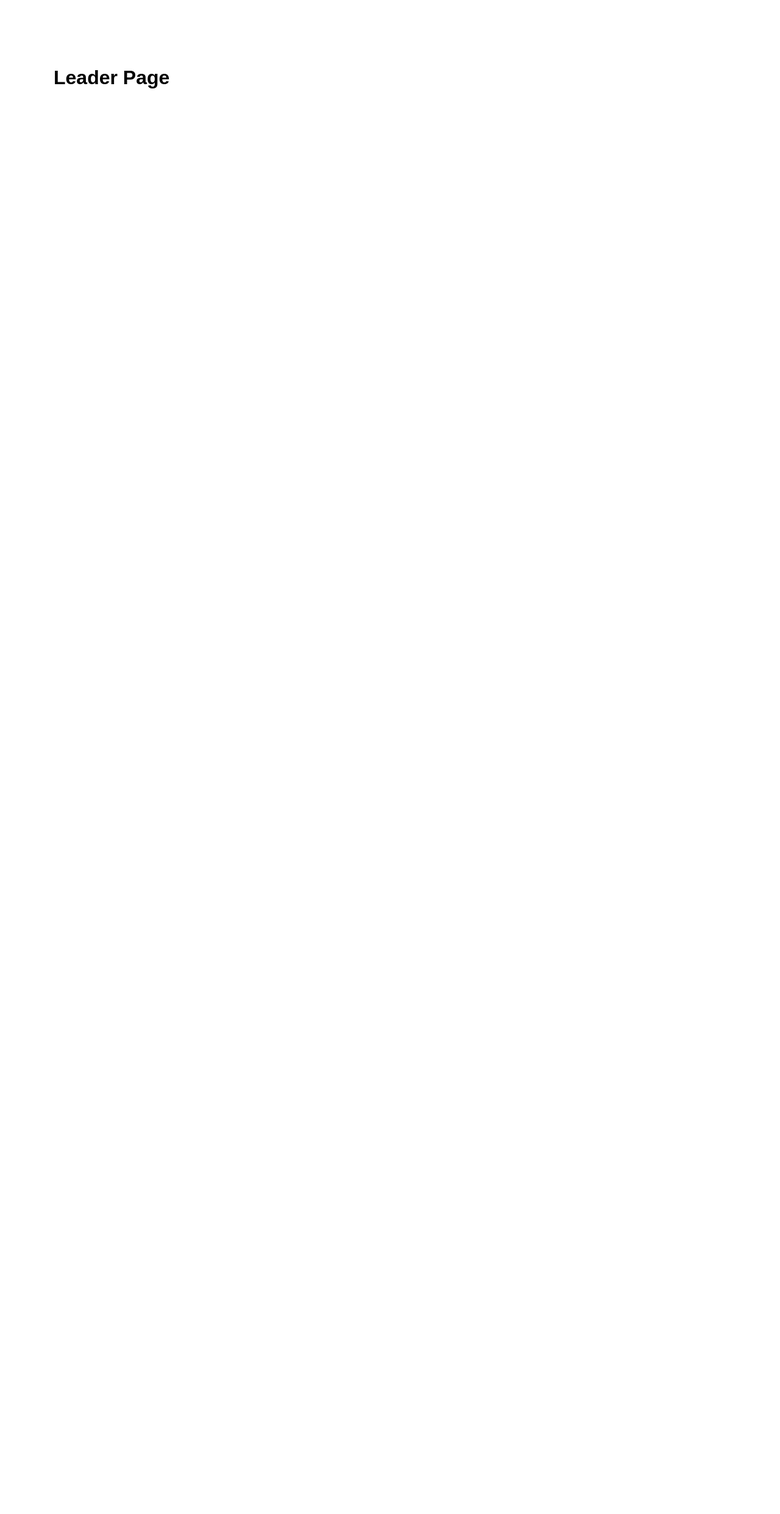
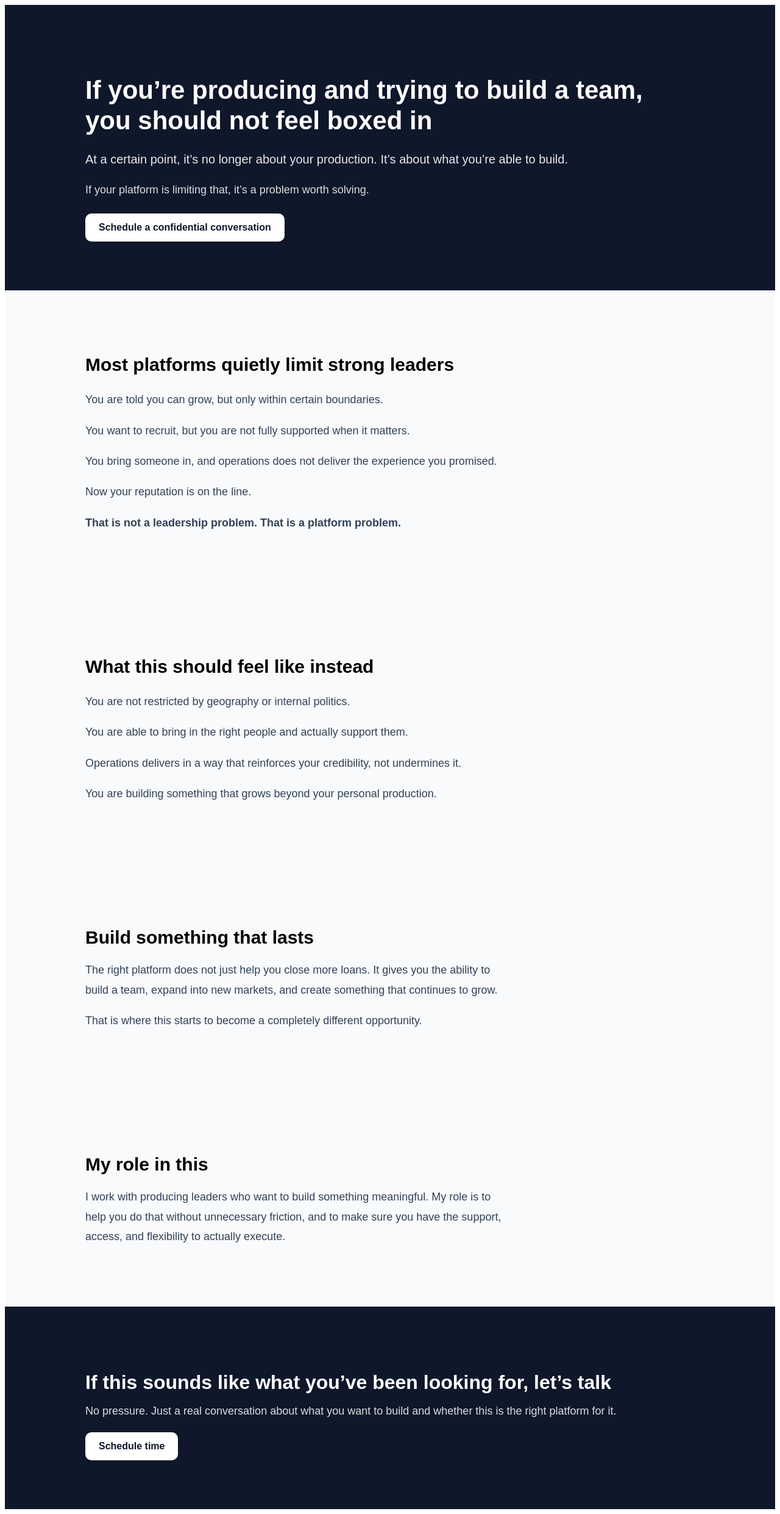
Before and after one commit to cadickie/empoweredlo, a Next.js app: page /leader in a window 1280 px wide. Shown: the whole page at 61% size. Before the commit the page ends 800 px from the top, so only its background shows below. Built offline with nearby package versions, Linux system fonts and the light colour scheme.

Commit message:
Update page.jsx

```diff
--- a/app/leader/page.jsx
+++ b/app/leader/page.jsx
@@ -1,7 +1,144 @@
 export default function LeaderPage() {
+  const section = {
+    maxWidth: "1000px",
+    margin: "0 auto",
+    padding: "0 24px",
+  };
+
+  const lightSection = {
+    padding: "80px 0",
+    background: "#f8fafc",
+  };
+
+  const darkSection = {
+    padding: "80px 0",
+    background: "#0f172a",
+    color: "#ffffff",
+  };
+
+  const buttonPrimary = {
+    display: "inline-block",
+    background: "#ffffff",
+    color: "#0f172a",
+    padding: "14px 22px",
+    borderRadius: "10px",
+    textDecoration: "none",
+    fontWeight: 600,
+  };
+
   return (
-    <main style={{ padding: "80px", fontFamily: "Arial, sans-serif" }}>
-      <h1>Leader Page</h1>
+    <main style={{ fontFamily: "Arial, sans-serif" }}>
+
+      {/* HERO */}
+      <section style={darkSection}>
+        <div style={section}>
+          <h1 style={{ fontSize: "42px", lineHeight: 1.2, marginBottom: "16px" }}>
+            If you’re producing and trying to build a team, you should not feel boxed in
+          </h1>
+
+          <p style={{ fontSize: "20px", lineHeight: 1.7, marginBottom: "12px", opacity: 0.9 }}>
+            At a certain point, it’s no longer about your production. It’s about what you’re able to build.
+          </p>
+
+          <p style={{ fontSize: "18px", lineHeight: 1.7, marginBottom: "24px", opacity: 0.85 }}>
+            If your platform is limiting that, it’s a problem worth solving.
+          </p>
+
+          <a href="https://calendly.com/chrisdickie-changemortgage" target="_blank" style={buttonPrimary}>
+            Schedule a confidential conversation
+          </a>
+        </div>
+      </section>
+
+      {/* REALITY */}
+      <section style={lightSection}>
+        <div style={section}>
+          <h2 style={{ fontSize: "30px", marginBottom: "24px" }}>
+            Most platforms quietly limit strong leaders
+          </h2>
+
+          <div style={{ fontSize: "18px", lineHeight: 1.8, color: "#334155" }}>
+            <p>You are told you can grow, but only within certain boundaries.</p>
+
+            <p>You want to recruit, but you are not fully supported when it matters.</p>
+
+            <p>You bring someone in, and operations does not deliver the experience you promised.</p>
+
+            <p>Now your reputation is on the line.</p>
+
+            <p style={{ marginTop: "16px", fontWeight: 600 }}>
+              That is not a leadership problem. That is a platform problem.
+            </p>
+          </div>
+        </div>
+      </section>
+
+      {/* SHIFT */}
+      <section style={lightSection}>
+        <div style={section}>
+          <h2 style={{ fontSize: "30px", marginBottom: "24px" }}>
+            What this should feel like instead
+          </h2>
+
+          <div style={{ fontSize: "18px", lineHeight: 1.8, color: "#334155" }}>
+            <p>You are not restricted by geography or internal politics.</p>
+
+            <p>You are able to bring in the right people and actually support them.</p>
+
+            <p>Operations delivers in a way that reinforces your credibility, not undermines it.</p>
+
+            <p>You are building something that grows beyond your personal production.</p>
+          </div>
+        </div>
+      </section>
+
+      {/* BUILD */}
+      <section style={lightSection}>
+        <div style={section}>
+          <h2 style={{ fontSize: "30px", marginBottom: "20px" }}>
+            Build something that lasts
+          </h2>
+
+          <p style={{ fontSize: "18px", lineHeight: 1.8, color: "#334155", maxWidth: "700px" }}>
+            The right platform does not just help you close more loans. It gives you the ability to build a team, expand into new markets, and create something that continues to grow.
+          </p>
+
+          <p style={{ fontSize: "18px", lineHeight: 1.8, color: "#334155", maxWidth: "700px", marginTop: "12px" }}>
+            That is where this starts to become a completely different opportunity.
+          </p>
+        </div>
+      </section>
+
+      {/* YOUR ROLE */}
+      <section style={lightSection}>
+        <div style={section}>
+          <h2 style={{ fontSize: "30px", marginBottom: "20px" }}>
+            My role in this
+          </h2>
+
+          <p style={{ fontSize: "18px", lineHeight: 1.8, color: "#334155", maxWidth: "700px" }}>
+            I work with producing leaders who want to build something meaningful. My role is to help you do that without unnecessary friction, and to make sure you have the support, access, and flexibility to actually execute.
+          </p>
+        </div>
+      </section>
+
+      {/* CTA */}
+      <section style={darkSection}>
+        <div style={section}>
+          <h2 style={{ fontSize: "32px", marginBottom: "16px" }}>
+            If this sounds like what you’ve been looking for, let’s talk
+          </h2>
+
+          <p style={{ fontSize: "18px", marginBottom: "24px", opacity: 0.85 }}>
+            No pressure. Just a real conversation about what you want to build and whether this is the right platform for it.
+          </p>
+
+          <a href="https://calendly.com/chrisdickie-changemortgage" target="_blank" style={buttonPrimary}>
+            Schedule time
+          </a>
+        </div>
+      </section>
+
     </main>
   );
 }
```
